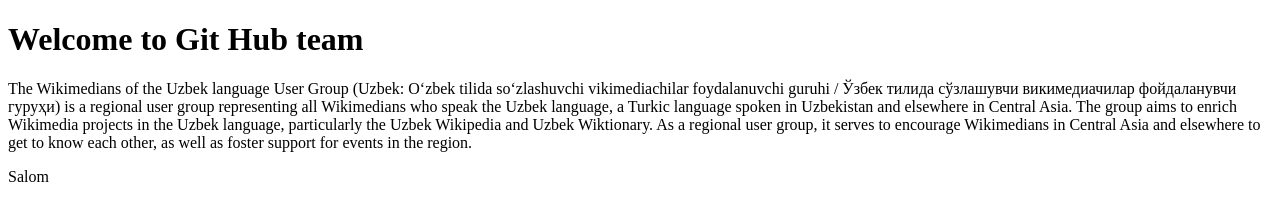
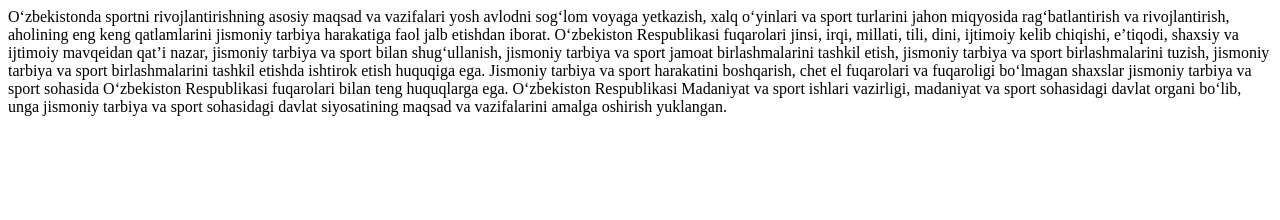
Before and after one commit to Muhammadaziz-Tolqinboyev/teamwork, a plain HTML site: page index.html in a window 1280 px wide. Drawn offline with Linux system fonts and the light colour scheme.

Commit message:
add html file tegs

```diff
--- a/index.html
+++ b/index.html
@@ -6,10 +6,12 @@
   <title>Document</title>
 </head>
 <body>
-  <h1>Welcome to Git Hub team</h1>
-  <p class="desc">
-    The Wikimedians of the Uzbek language User Group (Uzbek: Oʻzbek tilida soʻzlashuvchi vikimediachilar foydalanuvchi guruhi / Ўзбек тилида сўзлашувчи викимедиачилар фойдаланувчи гуруҳи) is a regional user group representing all Wikimedians who speak the Uzbek language, a Turkic language spoken in Uzbekistan and elsewhere in Central Asia. The group aims to enrich Wikimedia projects in the Uzbek language, particularly the Uzbek Wikipedia and Uzbek Wiktionary. As a regional user group, it serves to encourage Wikimedians in Central Asia and elsewhere to get to know each other, as well as foster support for events in the region.
-  </p>
-  <p>Salom</p>
+  <section class="sport">
+    Oʻzbekistonda sportni rivojlantirishning asosiy maqsad va vazifalari yosh avlodni sogʻlom voyaga yetkazish, xalq oʻyinlari va sport turlarini jahon miqyosida ragʻbatlantirish va rivojlantirish, aholining eng keng qatlamlarini jismoniy tarbiya harakatiga faol jalb etishdan iborat.
+
+    Oʻzbekiston Respublikasi fuqarolari jinsi, irqi, millati, tili, dini, ijtimoiy kelib chiqishi, eʼtiqodi, shaxsiy va ijtimoiy mavqeidan qatʼi nazar, jismoniy tarbiya va sport bilan shugʻullanish, jismoniy tarbiya va sport jamoat birlashmalarini tashkil etish, jismoniy tarbiya va sport birlashmalarini tuzish, jismoniy tarbiya va sport birlashmalarini tashkil etishda ishtirok etish huquqiga ega. Jismoniy tarbiya va sport harakatini boshqarish, chet el fuqarolari va fuqaroligi boʻlmagan shaxslar jismoniy tarbiya va sport sohasida Oʻzbekiston Respublikasi fuqarolari bilan teng huquqlarga ega.
+
+    Oʻzbekiston Respublikasi Madaniyat va sport ishlari vazirligi, madaniyat va sport sohasidagi davlat organi boʻlib, unga jismoniy tarbiya va sport sohasidagi davlat siyosatining maqsad va vazifalarini amalga oshirish yuklangan.
+  </section>
 </body>
 </html>
```
